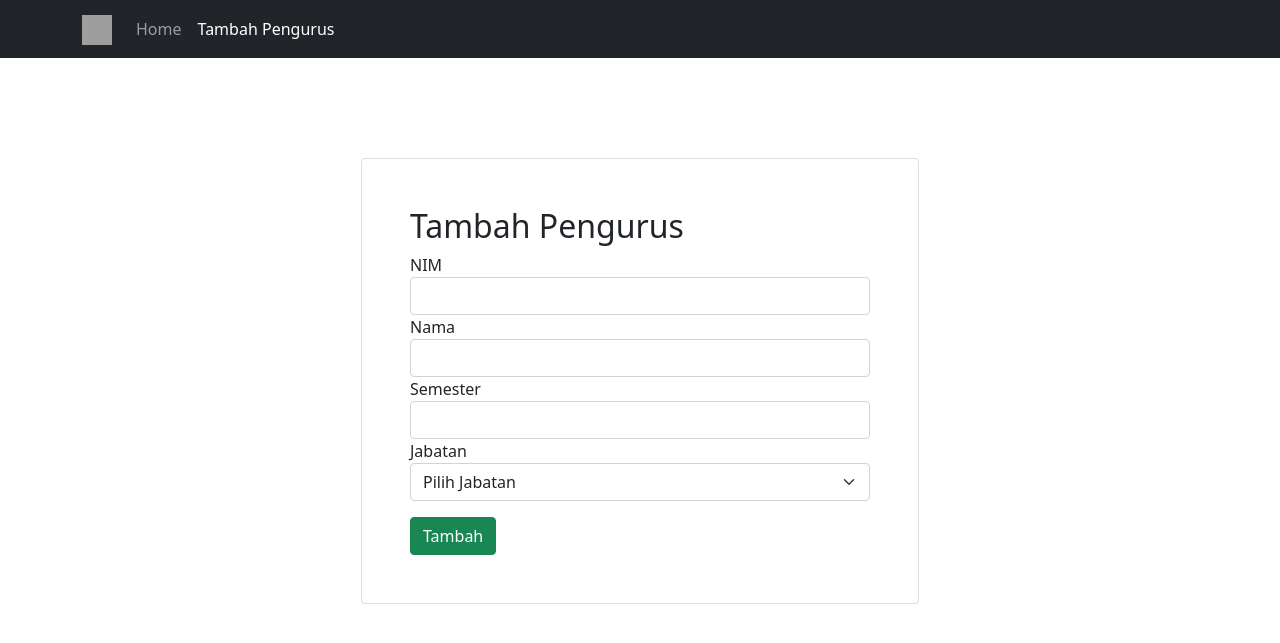
After one commit to satriapinan/TP2DPBO2022, a PHP site: page /form.php in a window 1280 px wide. The commit adds this page. Shown: the top 643 px of the page. Run offline with PHP 8.4, Linux system fonts and the light colour scheme; data comes from the database, SQL or seed files in the repository; data that the repository does not hold is empty; grey boxes are pictures that could not be loaded.

Commit message:
Add files via upload

```diff
--- /dev/null
+++ b/form.php
@@ -0,0 +1,159 @@
+<?PHP
+
+include("conf.php");
+include("includes/Template.class.php");
+include("includes/DB.class.php");
+include("includes/BidangDivisi.class.php");
+
+$bidang = new BidangDivisi($db_host, $db_user, $db_pass, $db_name);
+$bidang->open();
+$bidang->getBidangDivisi();
+
+if (!empty($_GET['id_update'])) {
+	$id_update = $_GET['id_update'];
+	$nama_update = $_GET['nama'];
+	$semester_update = $_GET['semester'];
+	$jabatan_update = $_GET['jabatan'];
+}
+
+?>
+
+<!DOCTYPE html>
+<html>
+	<head>
+		<!-- Metadata -->
+		<meta charset="utf-8">
+		<meta http-equiv="X-UA-Compatible" content="IE=edge">
+		<meta name="viewport" content="width=device-width, initial-scale=1">
+		<meta name="author" content="Satria Pinandita Abyatarsyah">
+		<meta name="description" content="Ujian Tengah Semester Praktikum mata kuliah Desain & Pemrograman Web">
+
+		<title>Form Pengurus</title>
+
+		<!-- Logo Title -->
+		<link rel="icon" href="https://i.postimg.cc/fbfTzmDb/logo.png">
+		<!-- Icon -->
+		<link rel="stylesheet" href="https://stackpath.bootstrapcdn.com/font-awesome/4.7.0/css/font-awesome.min.css">
+		<!-- Bootstrap -->
+		<link rel="stylesheet" href="https://cdn.jsdelivr.net/npm/bootstrap@5.1.0/dist/css/bootstrap.min.css">
+	</head>
+	<body>
+		<nav class="navbar navbar-expand-lg navbar-dark bg-dark">
+			<div class="container-sm container-md">
+				<a class="navbar-brand" href="index.php">
+					<img src="https://i.postimg.cc/fbfTzmDb/logo.png" alt="logo drestanta tiyasa" width="30" height="30">
+				</a>
+				<button class="navbar-toggler" type="button" data-bs-toggle="collapse" data-bs-target="#navbarNav" aria-controls="navbarNav" aria-expanded="false" aria-label="Toggle navigation">
+				<span class="navbar-toggler-icon"></span>
+				</button>
+				<div class="collapse navbar-collapse" id="navbarNav">
+					<ul class="navbar-nav">
+						<li class="nav-item">
+							<a class="nav-link" aria-current="page" href="index.php">Home</a>
+						</li>
+						<li class="nav-item">
+							<a class="nav-link active" href="form.php">Tambah Pengurus</a>
+						</li>
+					</ul>
+				</div>
+			</div>
+		</nav>
+		<main class="container-sm container-md" style="margin-top: 100px; margin-bottom: 100px;">
+			<div class="col-lg-6 col-md-4 col-sm-4 col-4 m-auto">
+				<div class="card p-5 mr-3">
+					<?PHP
+
+					if (!empty($_GET['id_update'])) {
+						echo "<h2 class='card-title'>Update Pengurus</h2>";
+					}
+					else {
+						echo "<h2 class='card-title'>Tambah Pengurus</h2>";
+
+					}
+
+					?>
+					<form action="index.php" method="POST">
+						<div class="form-row">
+							<div class="form-group col">
+								<label for="tnim">NIM</label>
+								<?PHP
+
+								if (!empty($_GET['id_update'])) {
+									echo "<input type='text' class='form-control' name='tnim' value='" . $id_update . "' required />";
+								}
+								else {
+									echo "<input type='text' class='form-control' name='tnim' required />";
+								}
+
+								?>
+							</div>
+						</div>
+						<div class="form-row">
+							<div class="form-group col">
+								<label for="tnama">Nama</label>
+								<?PHP
+
+								if (!empty($_GET['nama'])) {
+									echo "<input type='text' class='form-control' name='tnama' value='" . $nama_update . "' required />";
+								}
+								else {
+									echo "<input type='text' class='form-control' name='tnama' required />";
+								}
+
+								?>
+							</div>
+						</div>
+						<div class="form-row">
+							<div class="form-group col">
+								<label for="tsemester">Semester</label>
+								<?PHP
+
+								if (!empty($_GET['semester'])) {
+									echo "<input type='number' min='1' max='8' class='form-control' name='tsemester' value='" . $semester_update . "' required />";
+								}
+								else {
+									echo "<input type='number' min='1' max='8' class='form-control' name='tsemester' required />";
+								}
+
+								?>
+							</div>
+						</div>
+						<div class="form-row">
+							<div class="form-group col">
+								<label for="tjabatan">Jabatan</label>
+								<select class="form-select form-control" name="tjabatan" id="tjabatan" required>
+									<?PHP
+
+									if (empty($_GET['jabatan'])) {
+										echo "<option selected>Pilih Jabatan</option>";
+									}
+
+									while (list($id_bidang, $jabatan, $id_divisi) = $bidang->getResult()) {
+										if ($jabatan_update == $jabatan) {
+											echo "<option selected value='". $id_bidang ."'>" . $jabatan ."</option>";
+										} else {
+											echo "<option value='". $id_bidang ."'>" . $jabatan ."</option>";
+										}
+									}
+
+									?>
+								</select>
+							</div>
+						</div>
+						<?PHP
+
+						if (!empty($_GET['id_update'])) {
+							echo "<button type='submit' name='update' id='update' class='btn btn-success mt-3'>Update</button>";
+						}
+						else {
+							echo "<button type='submit' name='add' id='add' class='btn btn-success mt-3'>Tambah</button>";
+
+						}
+
+						?>
+					</form>
+				</div>
+			</div>
+		</main>
+	</body>
+</html>
--- /dev/null
+++ b/includes/BidangDivisi.class.php
@@ -0,0 +1,12 @@
+<?php
+
+class BidangDivisi extends DB
+{
+    function getBidangDivisi()
+    {
+        $query = "SELECT * FROM bidang_divisi";
+        return $this->execute($query);
+    }
+}
+
+?>
```
Also changed, not shown: includes/Pengurus.class.php (+31 -1 lines), index.php (+16 -0 lines), templates/detail.html (+3 -12 lines), templates/index.html (+4 -4 lines).
